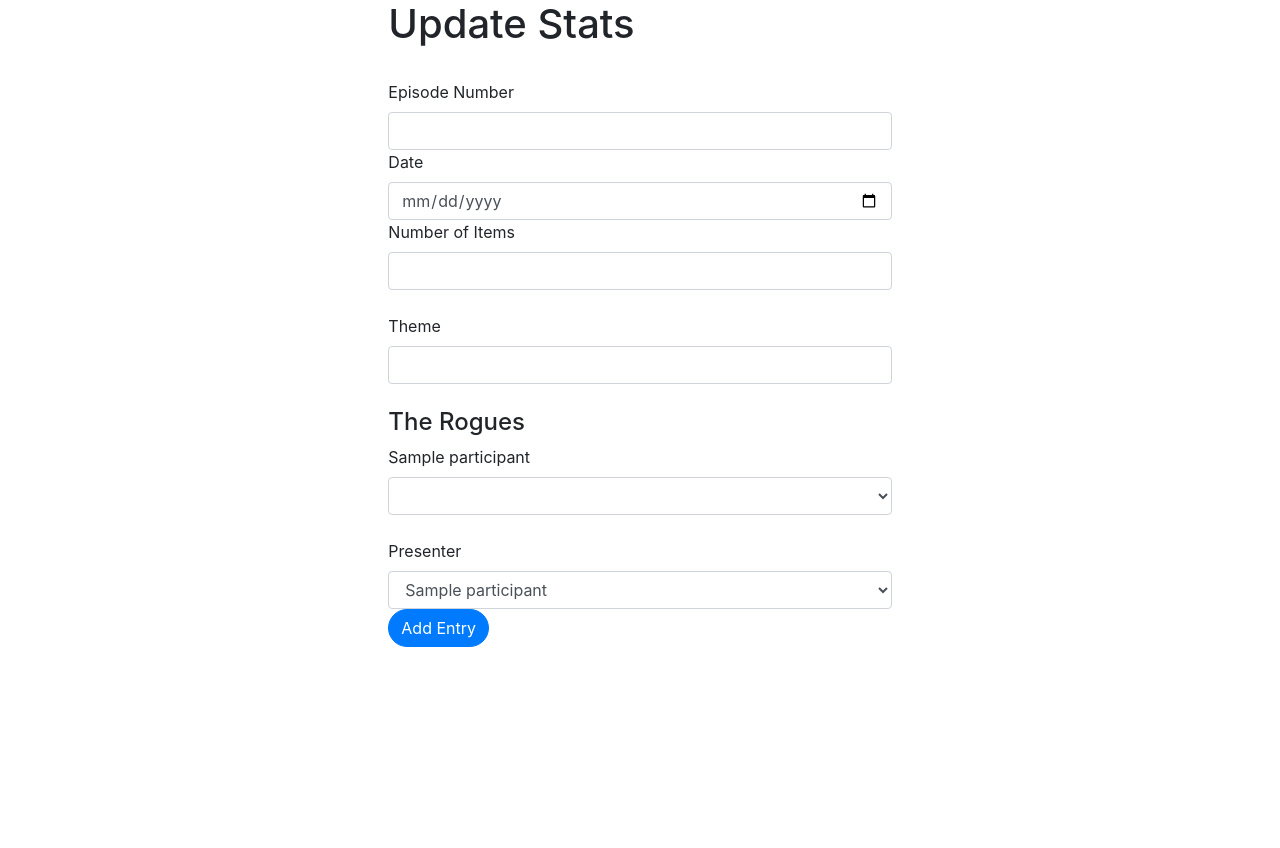
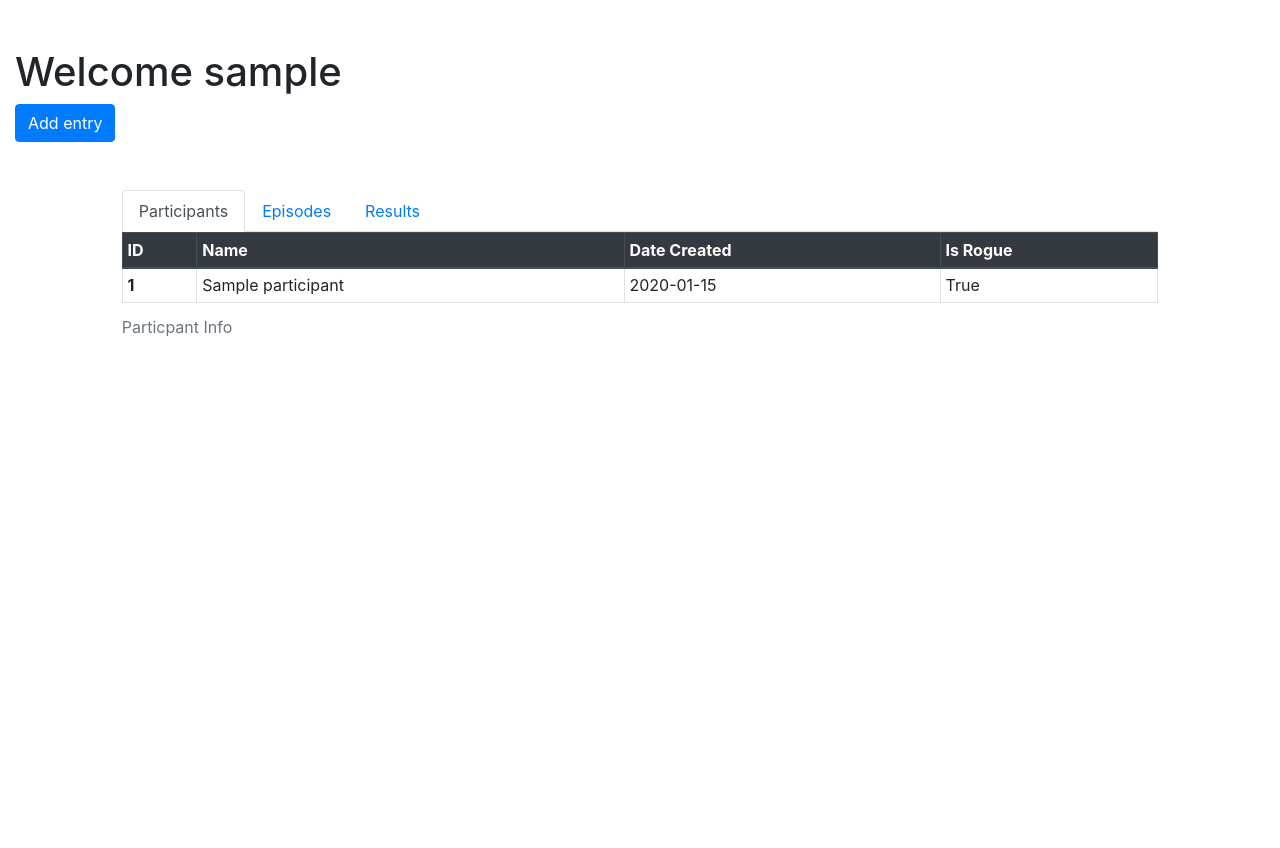
Before and after one commit to mcole22266/scienceorfiction, a Flask app: page /admin in a window 1280 px wide. Shown: the part 76-924 px from the top of the page. Before the commit the page ends 723 px from the top, so only its background shows below. Run offline with Flask 2, Linux system fonts and the light colour scheme; a user stored in the database is signed in; tables that the repository leaves empty hold one stand-in row (values such as "Sample post"); parts of the project's set-up code (start-up, migrations or seed data) failed here and were passed over; some libraries are stand-ins or nearby versions.

Commit message:
[US0027]: Created Admin Landing page

```diff
--- a/scienceorfiction/app/extensions.py
+++ b/scienceorfiction/app/extensions.py
@@ -183,6 +183,12 @@ def getParticipant(name):
     return participant
 
 
+def getAllParticipants():
+    from .models import Participants
+    participants = Participants.query.all()
+    return participants
+
+
 def addResult(db, episode_id, rogue_id, is_correct, commit=False):
     from .models import Results
     result = Results(episode_id, rogue_id, is_correct)
@@ -234,6 +240,12 @@ def getResults(episode_id=False, participant_id=False,
             Results.participant_id == participant_id).all()
 
 
+def getAllResults():
+    from .models import Results
+    results = Results.query.all()
+    return results
+
+
 def addEpisode(db, ep_num, date, num_items, theme, participant_results,
                commit=False):
     from .models import Episodes
--- a/scienceorfiction/app/routes.py
+++ b/scienceorfiction/app/routes.py
@@ -9,7 +9,9 @@ from flask_wtf import FlaskForm
 
 from .extensions import (addAdmins, addEpisode, check_authentication,
                          email_secret_code, encrypt, generate_secret_code,
-                         getAdmins, getGuests, getRogues, getThemes, getYears)
+                         getAdmins, getAllEpisodes, getAllParticipants,
+                         getAllResults, getGuests, getRogues, getThemes,
+                         getYears)
 from .forms import (AddEntryForm, AdminAuthenticateForm, AdminCreateForm,
                     AdminLoginForm)
 from .graphs import getGraph
@@ -144,12 +146,15 @@ def addRoutes(app):
             return redirect(url_for('admin'))
 
         # GET
-        return render_template('addEntry.html',
+        return render_template('admin.html',
                                title='Admin - Add Entry',
                                form=form,
                                rogues=getRogues(),
                                guests=getGuests(),
-                               themes=getThemes()
+                               themes=getThemes(),
+                               participants=getAllParticipants(),
+                               episodes=getAllEpisodes(),
+                               results=getAllResults()
                                )
 
     @app.route('/admin/login', methods=['GET', 'POST'])
--- a/scienceorfiction/app/templates/addEntry.html
+++ b/scienceorfiction/app/templates/addEntry.html
@@ -1,38 +1,28 @@
-{% extends 'base.html' %}
-
-{% block content %}
-
-{% include 'navbar-admin.html' %}
-
 {% if form.errors %}
     {{ form.errors }}
 {% endif %}
 
-<div class="container form-card col-md-5">
-    <h1>Update Stats</h1>
-    <br>
-
+<div class="container-fluid form-card">
     <form action="/admin" method="POST" role="form">
         {{ form.csrf_token }}
         <input type="hidden" name="csrf_token" value="{{ csrf_token }}">
 
-        <div class="form-field">
+        <div class="row">
+            <div class="col-4">
                 {{ form.ep_num.label }}
                 {{ form.ep_num(class_ = "form-control") }}
             </div>
-
-        <div class="form-field">
+            <div class="col-4">
                 <label for="date-id">Date</label>
                 <input type="date" name="date" id="date-id" class="form-control">
             </div>
-
-        <div class="form-field">
+            <div class="col-4">
                 {{ form.num_items.label }}
-            {{ form.num_items(class_= "form-control") }}
+                {{ form.num_items(class_ = "form-control") }}
             </div>
-        <br>
-
-        <div class="form-field">
+        </div>
+        <div class="row">
+            <div class="col-12">
                 <label for="theme-id">Theme</label>
                 <input type="text" name="theme" id="theme-id" class="form-control" list="theme-list">
                 <datalist id="theme-list">
@@ -41,11 +31,14 @@
                     {% endfor %}
                 </datalist>
             </div>
-
+        </div>
         <br>
+        <h4>Participants</h4>
         <div class="form-field">
-            <h4>The Rogues</h4>
             {% for rogue in rogues %}
+                <div class="row">
+                    <div class="col-12">
+                        </div>
                         <label for="{{ rogue.name }}">{{ rogue.name }}</label>
                         <select name="{{ rogue.name }}" id="{{ rogue.name }}" class="form-control">
                             <option value="NULL"></option>
@@ -53,24 +46,27 @@
                             <option value="incorrect">Incorrect</option>
                             <option value="absent">Absent</option>
                         </select>
+                    </div>
             {% endfor %}
         </div>
-
         <br>
+        <h4>Presenter</h4>
         <div class="form-field">
-            <label for="is_presenter">Presenter</label>
+            <div class="row">
+                <div class="col-12">
                     <select name="is_presenter" id="is_presenter" class="form-control">
                         {% for rogue in rogues %}
                             <option value="{{ rogue.name }}">{{ rogue.name }}</option>
                         {% endfor %}
                     </select>
                 </div>
+            </div>
+        </div>
 
-        <div class="form-field">
+        <br>
+        <div class="form-field" style="float: right;">
             {{ form.submit(class_= "btn btn-primary rounded-pill")}}
         </div>
 
     </form>
 </div>
-
-{% endblock %}
--- /dev/null
+++ b/scienceorfiction/app/templates/admin.html
@@ -0,0 +1,59 @@
+{% extends 'base.html' %}
+
+{% block content %}
+
+{% include 'navbar-admin.html' %}
+<br>
+<br>
+
+<div class="vh-100">
+    <div class="container-fluid">
+        <h1>Welcome {{ current_user.username }}</h1>
+        <button class="btn btn-primary" type="button" data-toggle="modal" data-target="#addEntryForm">Add entry</button>
+    </div>
+    <br>
+    <br>
+
+    <div class="container col-10">
+        <ul class="nav nav-tabs" id="myTab" role="tablist">
+            <li class="nav-item">
+            <a class="nav-link active" id="participant-tab" data-toggle="tab" href="#participants" role="tab" aria-controls="participants" aria-selected="true">
+                Participants
+            </a>
+            </li>
+            <li class="nav-item">
+            <a class="nav-link" id="episode-tab" data-toggle="tab" href="#episodes" role="tab" aria-controls="episodes" aria-selected="false">
+                Episodes</a>
+            </li>
+            <li class="nav-item">
+            <a class="nav-link" id="result-tab" data-toggle="tab" href="#results" role="tab" aria-controls="results" aria-selected="false">
+                Results</a>
+            </li>
+        </ul>
+        <div class="tab-content" id="myTabContent">
+            <div class="tab-pane fade show active" id="participants" role="tabpanel" aria-labelledby="participant-tab">{% include 'participant-table.html' %}</div>
+            <div class="tab-pane fade" id="episodes" role="tabpanel" aria-labelledby="episode-tab">{% include 'episode-table.html' %}</div>
+            <div class="tab-pane fade" id="results" role="tabpanel" aria-labelledby="result-tab">{% include 'result-table.html' %}</div>
+        </div>
+    </div>
+</div>
+
+<!-- Modal -->
+<div class="modal fade" id="addEntryForm" tabindex="-1" role="dialog" aria-labelledby="addEntryForm" aria-hidden="true">
+<div class="modal-dialog modal-dialog-centered modal-lg" role="document">
+    <div class="modal-content">
+        <div class="modal-header">
+            <h1 class="modal-title" id="addEntryFormTitle">Add Entry</h1>
+            <button type="button" class="close" data-dismiss="modal" aria-label="Close">
+            <span aria-hidden="true">&times;</span>
+            </button>
+        </div>
+        <div class="modal-body">
+            {% include 'addEntry.html' %}
+        </div>
+    </div>
+</div>
+</div>
+
+
+{% endblock %}
--- /dev/null
+++ b/scienceorfiction/app/templates/episode-table.html
@@ -0,0 +1,23 @@
+<table class="table table-sm table-bordered table-hover">
+    <caption>Episode Info</caption>
+    <thead class="thead-dark">
+        <tr>
+            <th>ID</th>
+            <th>Episode Number</th>
+            <th>Date</th>
+            <th>Number of Items</th>
+            <th>Theme</th>
+        </tr>
+    </thead>
+    {% for episode in episodes %}
+        <tbody>
+            <tr>
+                <th scope="row">{{ episode.id }}</th>
+                <td>{{ episode.ep_num }}</td>
+                <td>{{ episode.date }}</td>
+                <td>{{ episode.num_items }}</td>
+                <td>{{ episode.theme }}</td>
+            </tr>
+        </tbody>
+    {% endfor %}
+</table>
--- /dev/null
+++ b/scienceorfiction/app/templates/participant-table.html
@@ -0,0 +1,21 @@
+<table class="table table-sm table-bordered table-hover">
+    <caption>Particpant Info</caption>
+    <thead class="thead-dark">
+        <tr>
+            <th>ID</th>
+            <th>Name</th>
+            <th>Date Created</th>
+            <th>Is Rogue</th>
+        </tr>
+    </thead>
+    {% for participant in participants %}
+        <tbody>
+            <tr>
+                <th scope="row">{{ participant.id }}</th>
+                <td>{{ participant.name }}</td>
+                <td>{{ participant.date_created }}</td>
+                <td>{{ participant.is_rogue }}</td>
+            </tr>
+        </tbody>
+    {% endfor %}
+</table>
--- /dev/null
+++ b/scienceorfiction/app/templates/result-table.html
@@ -0,0 +1,25 @@
+<table class="table table-sm table-bordered table-hover">
+    <caption>Result Info</caption>
+    <thead class="thead-dark">
+        <tr>
+            <th>ID</th>
+            <th>Episode ID</th>
+            <th>Participant ID</th>
+            <th>Is Correct</th>
+            <th>Is Absent</th>
+            <th>Is Presenter</th>
+        </tr>
+    </thead>
+    {% for result in results%}
+        <tbody>
+            <tr>
+                <th scope="row">{{ result.id }}</th>
+                <td>{{ result.episode_id }}</td>
+                <td>{{ result.participant_id }}</td>
+                <td>{{ result.is_correct }}</td>
+                <td>{{ result.is_absent }}</td>
+                <td>{{ result.is_presenter }}</td>
+            </tr>
+        </tbody>
+    {% endfor %}
+</table>
```
Lines whose indentation alone changed are shown as unchanged.
